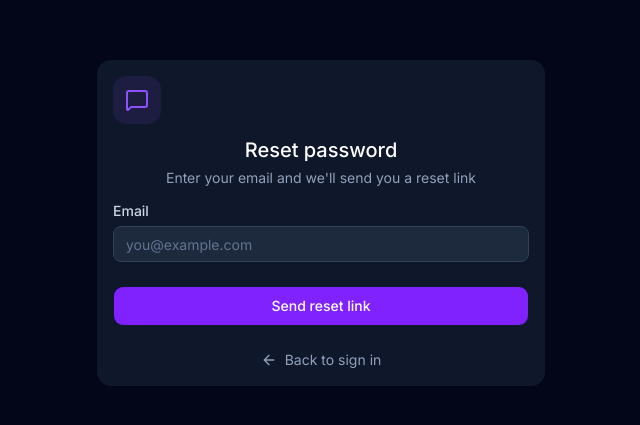
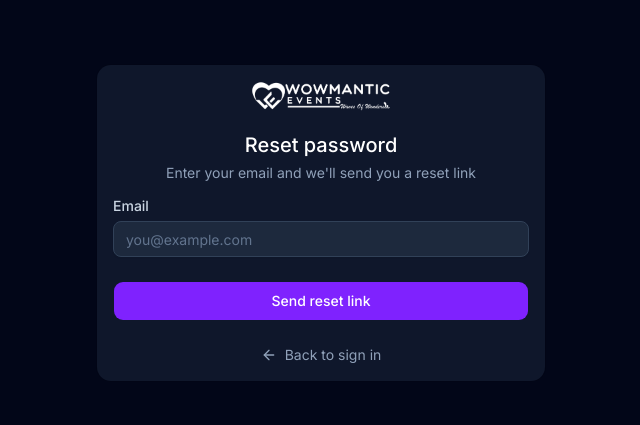
Before and after one commit to rasoumindia-cell/wowwp, a Next.js app: page /forgot-password in a window 1280 px wide. Shown: the part 177-602 px from the top of the page, without its empty margins (319-959 px from the left). Built offline with nearby package versions, Linux system fonts and the light colour scheme; no server answers.

Commit message:
add logo to forgot-password page

```diff
--- a/src/app/(auth)/forgot-password/page.tsx
+++ b/src/app/(auth)/forgot-password/page.tsx
@@ -2,6 +2,7 @@
 
 import { useState } from "react";
 import Link from "next/link";
+import Image from "next/image";
 import { createClient } from "@/lib/supabase/client";
 import { Button } from "@/components/ui/button";
 import { Input } from "@/components/ui/input";
@@ -13,7 +14,7 @@ import {
   CardHeader,
   CardTitle,
 } from "@/components/ui/card";
-import { MessageSquare, CheckCircle, ArrowLeft } from "lucide-react";
+import { CheckCircle, ArrowLeft } from "lucide-react";
 
 export default function ForgotPasswordPage() {
   const [email, setEmail] = useState("");
@@ -77,9 +78,13 @@ export default function ForgotPasswordPage() {
     <div className="flex min-h-screen items-center justify-center bg-slate-950 px-4">
       <Card className="w-full max-w-md border-slate-800 bg-slate-900">
         <CardHeader className="items-center text-center">
-          <div className="mb-2 flex h-12 w-12 items-center justify-center rounded-xl bg-violet-500/10">
-            <MessageSquare className="h-6 w-6 text-violet-500" />
-          </div>
+          <Image
+            src="/LOGO-WOW-WITHOUT_BG.png"
+            alt="Wow WP"
+            width={140}
+            height={140}
+            className="mb-4 mx-auto"
+          />
           <CardTitle className="text-xl text-white">Reset password</CardTitle>
           <CardDescription className="text-slate-400">
             Enter your email and we&apos;ll send you a reset link
```
